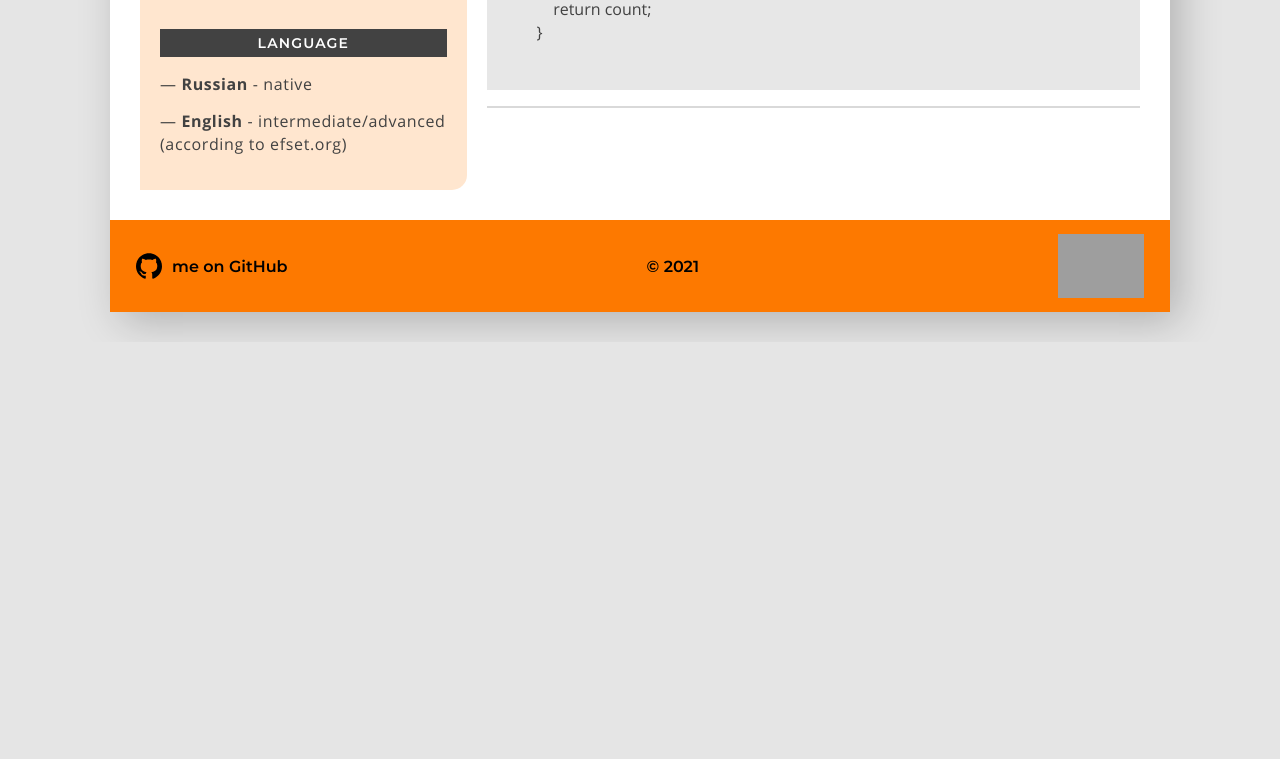
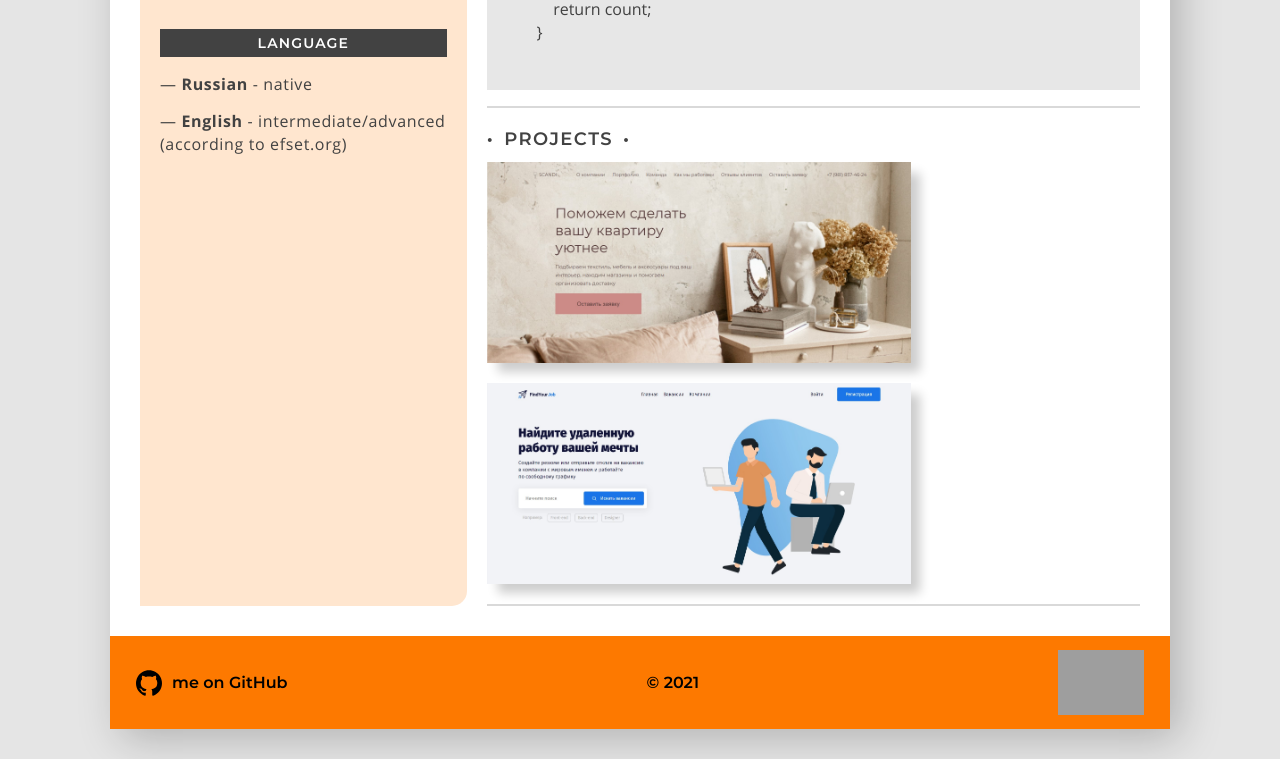
Before and after one commit to kxzws/rsschool-cv, a plain HTML site: page index.html in a window 1280 px wide. Shown: the part 1009-1768 px from the top of the page. Before the commit the page ends 1351 px from the top, so only its background shows below. Drawn offline with Linux system fonts and the light colour scheme; grey boxes are pictures that could not be loaded.

Commit message:
feat: add projects section

```diff
--- a/index.html
+++ b/index.html
@@ -3,9 +3,7 @@
 включительно не появляется горизонтальная полоса прокрутки,
 при этом всё содержание страницы сохраняется
 
-2. есть меню. Ссылки в пунктах меню ведут на основные разделы CV.
-Реализована плавная прокрутка при клике по ссылкам меню.
-При уменьшении ширины экрана меню становится адаптивным.
+2. При уменьшении ширины экрана меню становится адаптивным.
 
 3. Для подсветки кода может использоваться js-библиотека, например, highlight.js
 
@@ -269,6 +267,36 @@
           </section>
           <!-- /.code-example -->
           <div class="line-between"></div>
+
+          <section class="projects">
+            <h2 class="projects__title dotted-headline">Projects</h2>
+            <ul class="projects__list">
+              <li class="projects__item">
+                <a
+                  href="https://kxzws.github.io/SCANDI/"
+                  class="projects__item-link"
+                  target="_blank"
+                  ><img
+                    src="styles/img/scandi.jpg"
+                    alt="screenshot: SCANDI"
+                    class="projects__item-img"
+                /></a>
+              </li>
+              <li class="projects__item">
+                <a
+                  href="https://kxzws.github.io/hh-site/"
+                  class="projects__item-link"
+                  target="_blank"
+                  ><img
+                    src="styles/img/hh.jpg"
+                    alt="screenshot: hh.ru"
+                    class="projects__item-img"
+                /></a>
+              </li>
+            </ul>
+          </section>
+          <!-- /.projects -->
+          <div class="line-between"></div>
         </main>
         <!-- /.content -->
       </div>
--- a/styles/style.css
+++ b/styles/style.css
@@ -286,6 +286,25 @@ body {
   background-color: #e7e7e7;
 }
 /*code-example end*/
+/*projects start*/
+.projects {
+  margin-bottom: 16px;
+}
+
+.projects__item {
+  margin-bottom: 20px;
+}
+
+.projects__item-img {
+  width: 65%;
+  box-shadow: 10px 10px 10px -1px rgb(0 0 0 / 20%);
+  transition: all .5s ease-out;
+}
+
+.projects__item-img:hover {
+  transform: scale(1.05);
+}
+/*projects end*/
 /*content end*/
 
 /*add-info start*/
@@ -380,7 +399,6 @@ body {
   opacity: .75;
 }
 /*contacts end*/
-
 /*skills start*/
 .skills {
   margin-bottom: 32px;
```
Also changed, not shown: styles/img/hh.jpg (added), styles/img/scandi.jpg (added).
